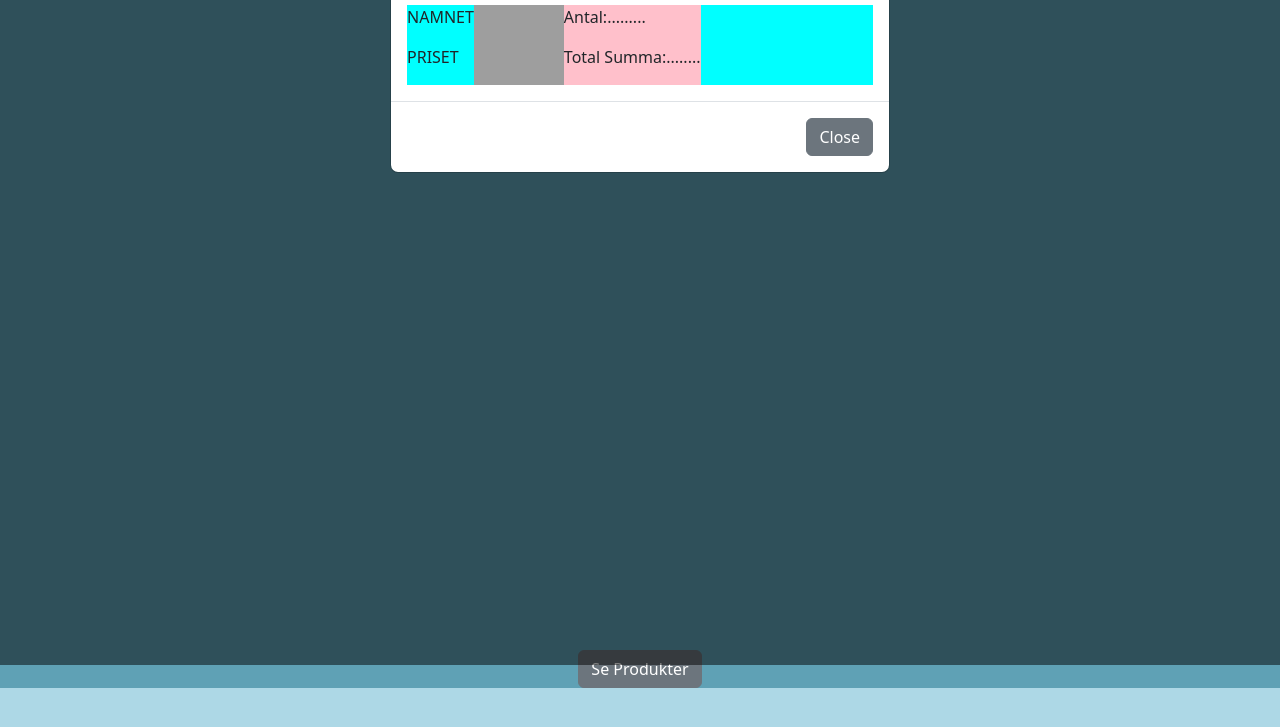
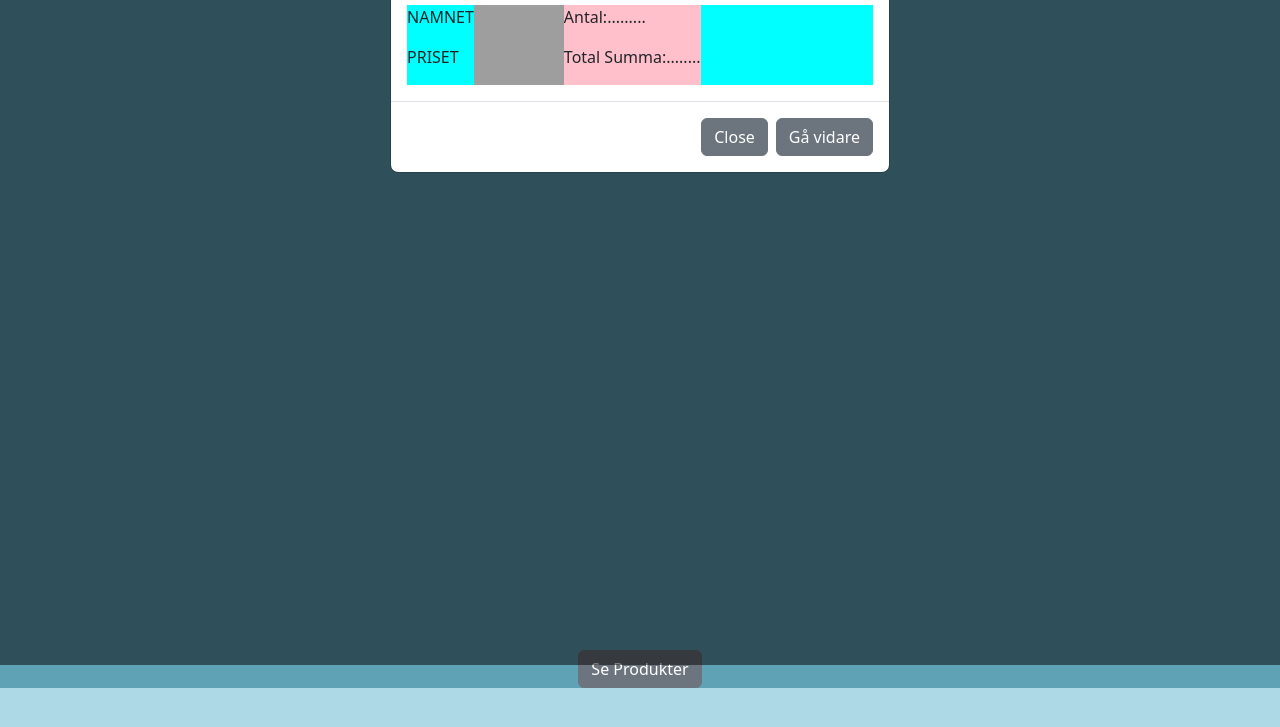
Before and after one commit to bergeper/Tshirt_co, a website built with Parcel: page src/index.html in a window 1280 px wide. Both pictures are taken after a click on the button 210 px from the left and 29 px from the top of the page. Shown: the part 135-862 px from the top of the page. Built offline with nearby package versions, Linux system fonts and the light colour scheme; grey boxes are pictures that could not be loaded.

Commit message:
gå vidare till kassan

```diff
--- a/src/index.html
+++ b/src/index.html
@@ -105,6 +105,11 @@
               >
                 Close
               </button>
+              <a href="/src/pages/checkout.html">
+                <button type="button" class="btn btn-secondary">
+                  Gå vidare
+                </button>
+              </a>
               <!-- <button type="button" class="btn btn-primary">.Save changes</button> -->
             </div>
           </div>
```
